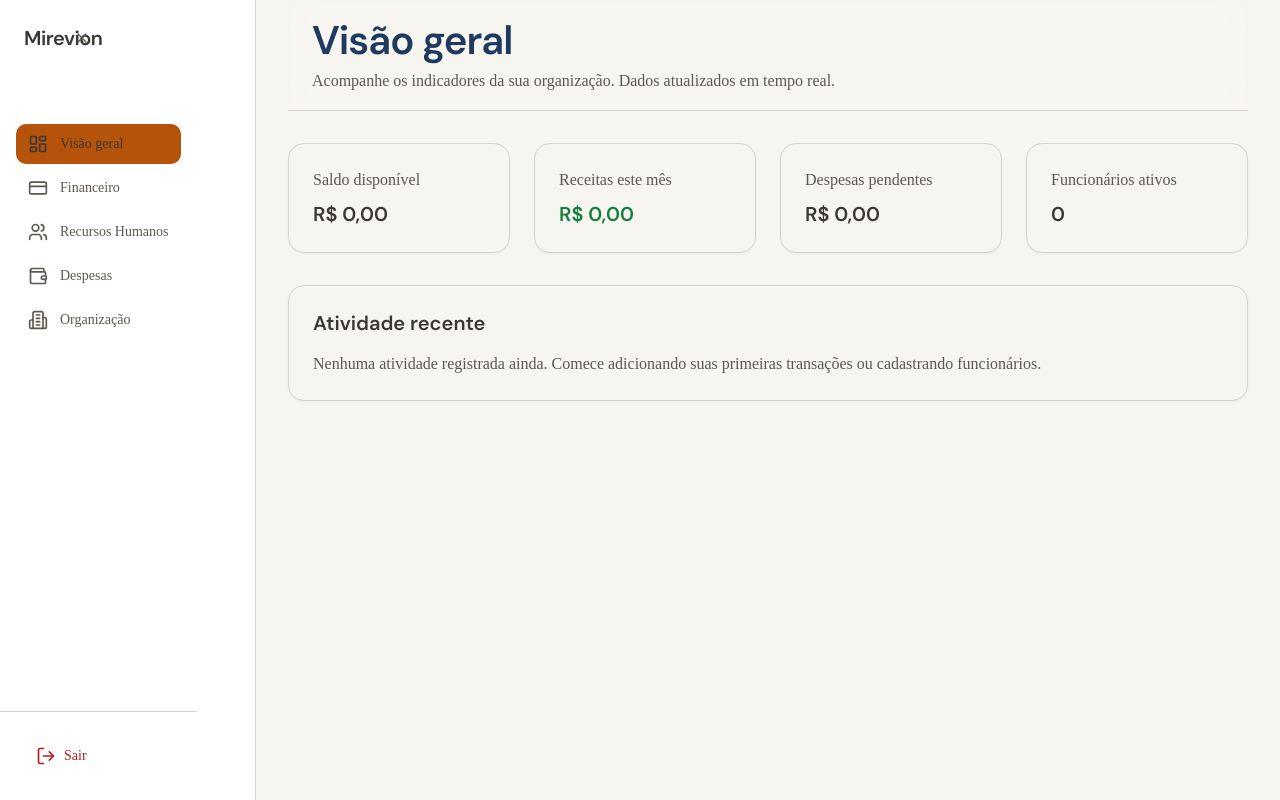
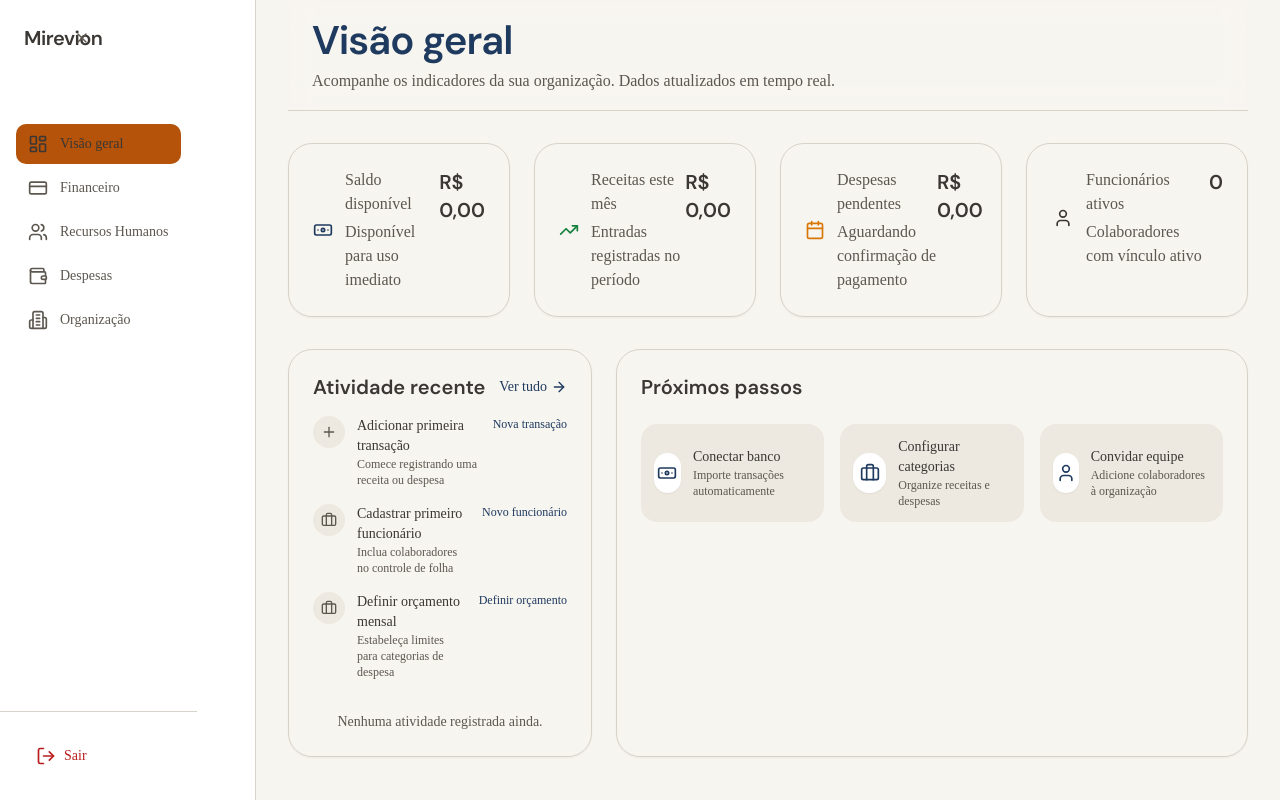
Before and after one commit to ItaloNicacioDev/Mirevion, a React (Vite) app in the folder apps/web/: page / in a window 1280 px wide. Built offline with nearby package versions, Linux system fonts and the light colour scheme; sample sign-in values are in the browser's storage.

Commit message:
Enhance DashboardPage with dynamic cards and recent items section for improved user engagement

```diff
--- a/apps/web/src/features/dashboard/DashboardPage.tsx
+++ b/apps/web/src/features/dashboard/DashboardPage.tsx
@@ -1,4 +1,42 @@
 import PageHeader from "@/components/PageHeader";
+import { ArrowRight, Banknote, Briefcase, Calendar, Plus, TrendingUp, User } from "lucide-react";
+
+const cards = [
+  {
+    title: "Saldo disponível",
+    value: "R$ 0,00",
+    icon: Banknote,
+    color: "text-primary",
+    subtitle: "Disponível para uso imediato",
+  },
+  {
+    title: "Receitas este mês",
+    value: "R$ 0,00",
+    icon: TrendingUp,
+    color: "text-success",
+    subtitle: "Entradas registradas no período",
+  },
+  {
+    title: "Despesas pendentes",
+    value: "R$ 0,00",
+    icon: Calendar,
+    color: "text-warning",
+    subtitle: "Aguardando confirmação de pagamento",
+  },
+  {
+    title: "Funcionários ativos",
+    value: "0",
+    icon: User,
+    color: "text-foreground",
+    subtitle: "Colaboradores com vínculo ativo",
+  },
+];
+
+const recentItems = [
+  { title: "Adicionar primeira transação", description: "Comece registrando uma receita ou despesa", action: "Nova transação", icon: Plus },
+  { title: "Cadastrar primeiro funcionário", description: "Inclua colaboradores no controle de folha", action: "Novo funcionário", icon: Briefcase },
+  { title: "Definir orçamento mensal", description: "Estabeleça limites para categorias de despesa", action: "Definir orçamento", icon: Briefcase },
+];
 
 export default function DashboardPage() {
   return (
@@ -9,31 +47,72 @@ export default function DashboardPage() {
       />
 
       <div className="grid grid-cols-1 md:grid-cols-2 lg:grid-cols-4 gap-6">
-        <div className="card-default rounded-lg border border-border shadow-sm p-6">
-          <div className="body-sm text-muted-foreground mb-2">Saldo disponível</div>
-          <div className="font-display text-xl font-semibold text-foreground">R$ 0,00</div>
-        </div>
-        <div className="card-default rounded-lg border border-border shadow-sm p-6">
-          <div className="body-sm text-muted-foreground mb-2">Receitas este mês</div>
-          <div className="font-display text-xl font-semibold text-success">R$ 0,00</div>
-        </div>
-        <div className="card-default rounded-lg border border-border shadow-sm p-6">
-          <div className="body-sm text-muted-foreground mb-2">Despesas pendentes</div>
-          <div className="font-display text-xl font-semibold text-foreground">R$ 0,00</div>
-        </div>
-        <div className="card-default rounded-lg border border-border shadow-sm p-6">
-          <div className="body-sm text-muted-foreground mb-2">Funcionários ativos</div>
-          <div className="font-display text-xl font-semibold text-foreground">0</div>
-        </div>
+        {cards.map((card) => (
+          <div key={card.title} className="card-default rounded-xl border border-border shadow-sm p-6">
+            <div className="flex items-start justify-between">
+              <div className="flex items-center gap-3">
+                <div className={`w-10 h-10 rounded-lg bg-${card.color.split('/')[0] === 'text-success' ? 'success' : card.color.split('/')[0] === 'text-warning' ? 'warning' : card.color.split('/')[0] === 'text-primary' ? 'primary' : 'foreground'}-light flex items-center justify-center`}>
+                  <card.icon className={`w-5 h-5 ${card.color}`} />
+                </div>
+                <div>
+                  <div className="body-sm text-muted-foreground mb-1">{card.title}</div>
+                  <div className="body-sm text-muted-foreground">{card.subtitle}</div>
+                </div>
+              </div>
+              <div className="font-display text-xl font-semibold text-foreground">{card.value}</div>
+            </div>
+          </div>
+        ))}
       </div>
 
-      <div className="card-default rounded-lg border border-border shadow-sm p-6">
-        <h2 className="font-display text-h3 font-semibold text-foreground mb-4">
-          Atividade recente
-        </h2>
-        <div className="body-sm text-muted-foreground">
-          Nenhuma atividade registrada ainda. Comece adicionando suas primeiras
-          transações ou cadastrando funcionários.
+      <div className="grid grid-cols-1 lg:grid-cols-3 gap-6">
+        <div className="card-default rounded-xl border border-border shadow-sm p-6">
+          <div className="flex items-center justify-between mb-4">
+            <h2 className="font-display text-h3 font-semibold text-foreground">Atividade recente</h2>
+            <button className="text-sm text-primary hover:text-primary/80 flex items-center gap-1">
+              Ver tudo <ArrowRight className="w-4 h-4" />
+            </button>
+          </div>
+          <div className="space-y-4">
+            {recentItems.map((item, i) => (
+              <div key={i} className="flex items-start gap-3">
+                <div className="flex-shrink-0 w-8 h-8 rounded-lg bg-muted flex items-center justify-center text-muted-foreground text-sm">
+                  <item.icon className="w-4 h-4" />
+                </div>
+                <div className="flex-1">
+                  <div className="text-sm text-foreground font-medium">{item.title}</div>
+                  <div className="text-xs text-muted-foreground">{item.description}</div>
+                </div>
+                <button className="text-xs text-primary hover:text-primary/80">{item.action}</button>
+              </div>
+            ))}
+            <div className="pt-4 text-center text-sm text-muted-foreground">
+              Nenhuma atividade registrada ainda.
+            </div>
+          </div>
+        </div>
+
+        <div className="card-default rounded-xl border border-border shadow-sm p-6 lg:col-span-2">
+          <div className="flex items-center justify-between mb-6">
+            <h2 className="font-display text-h3 font-semibold text-foreground">Próximos passos</h2>
+          </div>
+          <div className="grid grid-cols-1 md:grid-cols-3 gap-4">
+            {[
+              { title: "Conectar banco", description: "Importe transações automaticamente", icon: Banknote },
+              { title: "Configurar categorias", description: "Organize receitas e despesas", icon: Briefcase },
+              { title: "Convidar equipe", description: "Adicione colaboradores à organização", icon: User },
+            ].map((item, i) => (
+              <div key={i} className="flex items-center gap-3 p-3 rounded-lg bg-muted border border-transparent hover:bg-muted/50 hover:border-border transition-colors">
+                <div className="w-10 h-10 rounded-lg bg-card flex items-center justify-center shadow-sm">
+                  <item.icon className="w-5 h-5 text-primary" />
+                </div>
+                <div>
+                  <div className="text-sm font-medium text-foreground">{item.title}</div>
+                  <div className="text-xs text-muted-foreground">{item.description}</div>
+                </div>
+              </div>
+            ))}
+          </div>
         </div>
       </div>
     </div>
```
